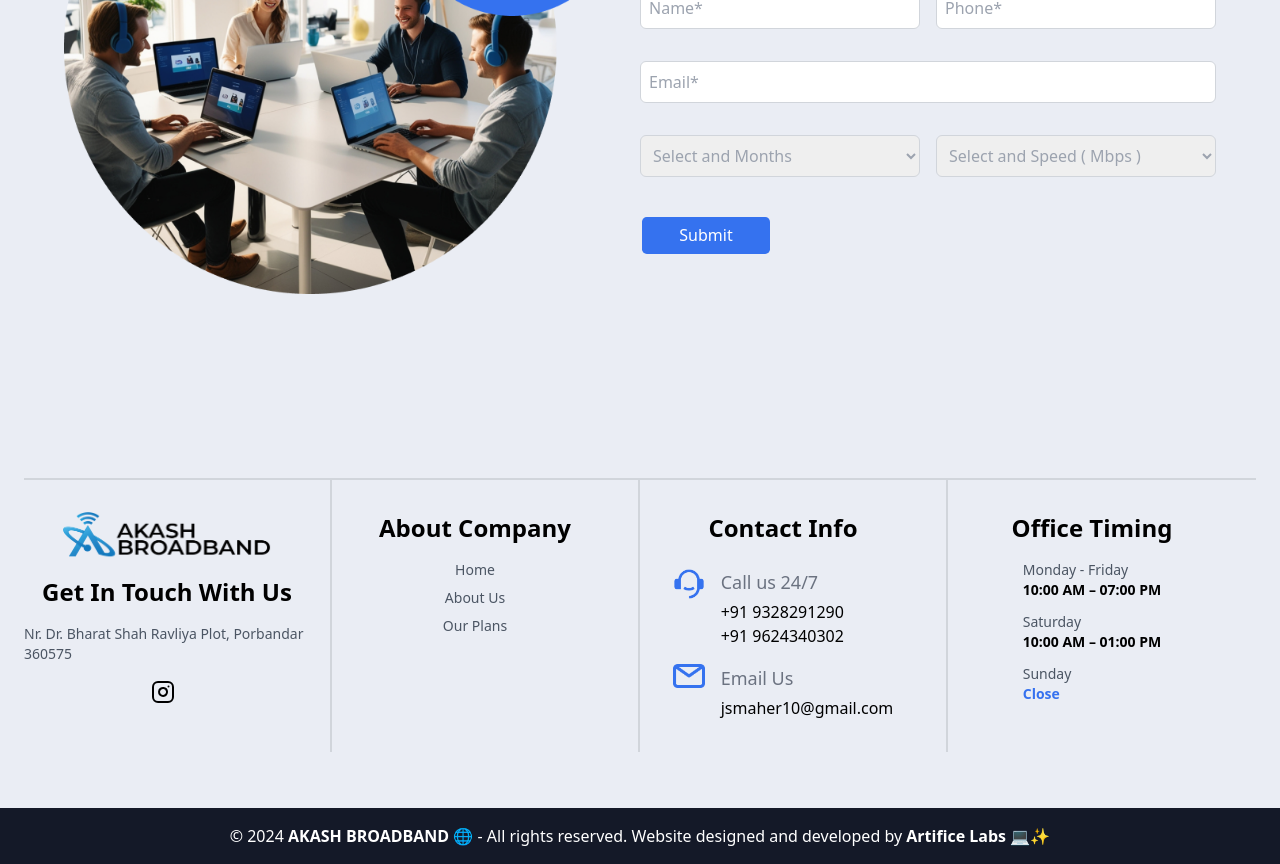
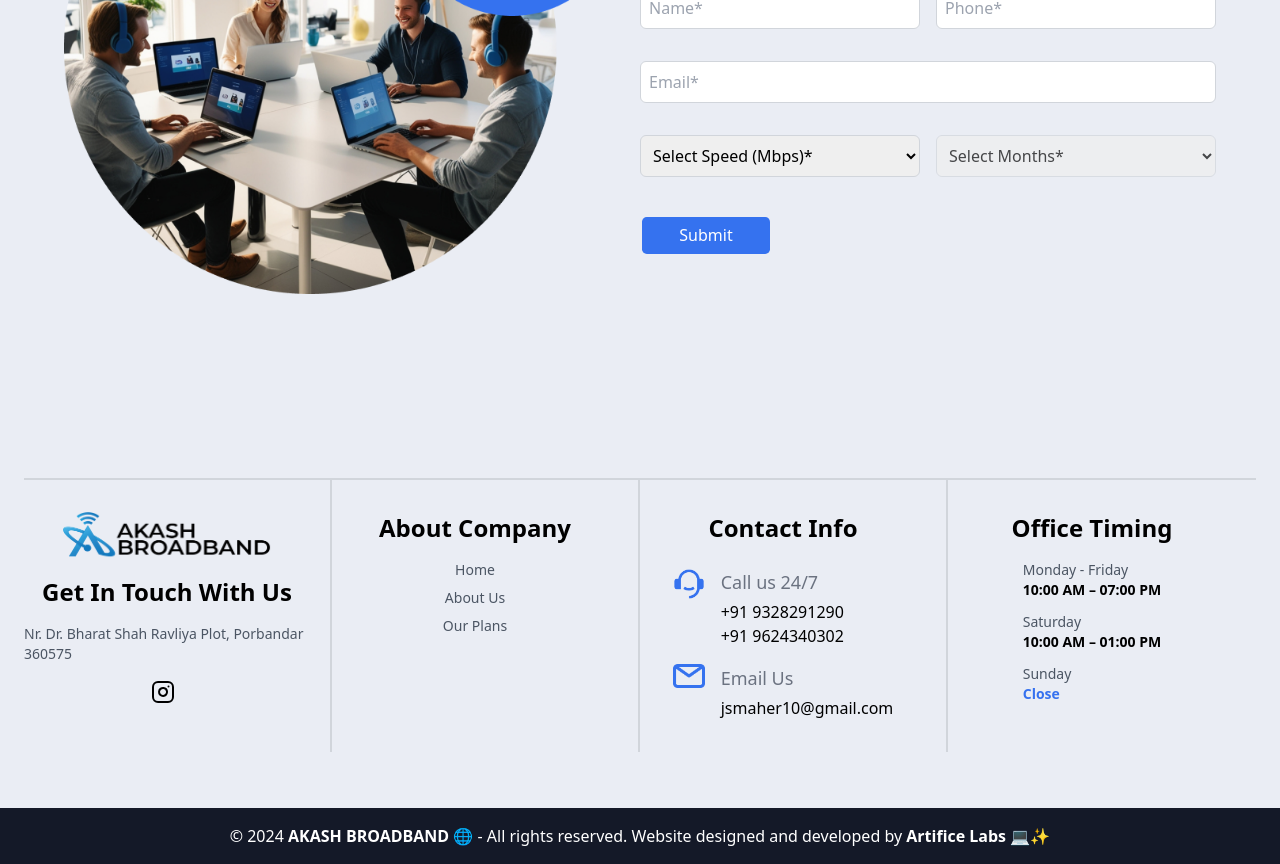
Before and after one commit to artifice7/BroadBand, a React (Vite) app in the folder broadband/: page / in a window 1280 px wide. Shown: the part 5960-6824 px from the top of the page. Built offline with nearby package versions, Linux system fonts and the light colour scheme; a web font is replaced by a local one.

Commit message:
redirect form response

```diff
--- a/broadband/src/Buttons/button1.jsx
+++ b/broadband/src/Buttons/button1.jsx
@@ -1,17 +1,18 @@
 import PropTypes from "prop-types";
 import "./button1.css";
 
-const Button = ({ onClick, children }) => {
+const Button1 = ({ type = "button", onClick = () => {}, children }) => {
   return (
-    <button onClick={onClick} className="btn">
+    <button type={type} onClick={onClick} className="btn">
       {children}
     </button>
   );
 };
 
-Button.propTypes = {
-  onClick: PropTypes.func.isRequired,
+Button1.propTypes = {
+  type: PropTypes.string,
+  onClick: PropTypes.func,
   children: PropTypes.node.isRequired,
 };
 
-export default Button;
+export default Button1;
--- a/broadband/src/Home/Slider.jsx
+++ b/broadband/src/Home/Slider.jsx
@@ -25,7 +25,7 @@ export default function Slider() {
           rel="stylesheet"
         />
         <SwiperSlide>
-          <div className="bg-[#EAEDF4] h-auto max-w-[1712px] mx-auto pt-24 px-8">
+          <div className="bg-[#EAEDF4] h-auto max-w-[1712px] lg:mx-auto lg:pt-24 px-8">
             <div className="mr-10 flex flex-col-reverse md:flex-row items-center mt-10 md:mt-10">
               {/* Left Text Content */}
               <div className="md:w-1/2 text-left lg:w-3/5 md:pl-10 flex flex-col justify-between">
@@ -77,7 +77,7 @@ export default function Slider() {
           </div>
         </SwiperSlide>
         <SwiperSlide>
-          <div className="bg-[#EAEDF4] max-w-[1712px] mx-auto pt-24 px-8">
+          <div className="bg-[#EAEDF4] max-w-[1712px] lg:mx-auto lg:pt-24 px-8">
             <div className="mr-10 flex flex-col-reverse md:flex-row items-center mt-10 md:mt-10">
               {/* Left Text Content */}
               <div className="md:w-1/2 text-left lg:w-3/5 md:pl-10 flex flex-col justify-between">
--- a/broadband/src/Home/TeamSection.jsx
+++ b/broadband/src/Home/TeamSection.jsx
@@ -1,5 +1,22 @@
 import { useState } from "react";
+import { z } from "zod";
 import Button1 from "../Buttons/button1";
+
+const formSchema = z.object({
+  name: z.string().min(3, "Name must be at least 3 characters long"),
+  phone: z.string().regex(/^[0-9]{10}$/, "Phone number must be 10 digits"),
+  email: z.string().email("Invalid email address"),
+  months: z.string().min(1, "Please select a valid month option"),
+  speed: z.string().min(1, "Please select a valid speed option"),
+});
+
+const speedOptions = {
+  30: ["6", "12", "15"],
+  40: ["6", "12", "15"],
+  80: ["6", "12"],
+  100: ["6", "12"],
+  200: ["6", "12"],
+};
 
 const TeamSection = () => {
   const [formData, setFormData] = useState({
@@ -10,56 +27,44 @@ const TeamSection = () => {
     speed: "",
   });
 
-  const [errors, setErrors] = useState({
-    name: "",
-    phone: "",
-    email: "",
-  });
+  const [errors, setErrors] = useState({});
+  const [availableMonths, setAvailableMonths] = useState([]);
 
   const handleChange = (e) => {
     const { name, value } = e.target;
+
     setFormData((prevData) => ({ ...prevData, [name]: value }));
 
     if (errors[name]) {
       setErrors((prevErrors) => ({ ...prevErrors, [name]: "" }));
     }
-  };
 
-  const validateForm = () => {
-    let isValid = true;
-    let errors = {};
-
-    if (!formData.name) {
-      errors.name = "Name is required";
-      isValid = false;
+    if (name === "speed") {
+      setAvailableMonths(speedOptions[value] || []);
+      setFormData((prevData) => ({ ...prevData, months: "" }));
     }
-
-    const phoneRegex = /^[0-9]{10}$/;
-    if (!formData.phone) {
-      errors.phone = "Phone is required";
-      isValid = false;
-    } else if (!phoneRegex.test(formData.phone)) {
-      errors.phone = "Phone number must be 10 digits";
-      isValid = false;
-    }
-
-    const emailRegex = /^[^\s@]+@[^\s@]+\.[^\s@]+$/;
-    if (!formData.email) {
-      errors.email = "Email is required";
-      isValid = false;
-    } else if (!emailRegex.test(formData.email)) {
-      errors.email = "Invalid email address";
-      isValid = false;
-    }
-
-    setErrors(errors);
-    return isValid;
   };
 
   const handleSubmit = (e) => {
     e.preventDefault();
-    if (validateForm()) {
-      alert("Form submitted successfully");
+    try {
+      formSchema.parse(formData);
+
+      const message = `Hi, my name is ${formData.name} and this is my phone number ${formData.phone}, with my mail ${formData.email}, and I want to select ${formData.speed} Mbps plan for ${formData.months} months`;
+
+      const encodedMessage = encodeURIComponent(message);
+      const whatsappNumber = "+919228233008";
+      const whatsappURL = `https://wa.me/${whatsappNumber}?text=${encodedMessage}`;
+
+      window.open(whatsappURL, "_blank");
+    } catch (error) {
+      if (error instanceof z.ZodError) {
+        const errorMap = error.errors.reduce((acc, err) => {
+          acc[err.path[0]] = err.message;
+          return acc;
+        }, {});
+        setErrors(errorMap);
+      }
     }
   };
 
@@ -128,20 +133,31 @@ const TeamSection = () => {
           </div>
           <div className="flex flex-col lg:flex-row gap-4">
             <select
+              name="speed"
+              value={formData.speed}
+              onChange={handleChange}
+              className="w-full p-2 border border-gray-300 rounded-md focus:outline-none focus:ring-2 focus:ring-blue-500"
+            >
+              <option value="">Select Speed (Mbps)*</option>
+              {Object.keys(speedOptions).map((speed) => (
+                <option key={speed} value={speed}>
+                  {speed} Mbps
+                </option>
+              ))}
+            </select>
+            <select
               name="months"
               value={formData.months}
               onChange={handleChange}
-              className="w-full p-2 border border-gray-300 text-gray-400 rounded-md focus:outline-none focus:ring-2 focus:ring-blue-500"
+              className="w-full p-2 border border-gray-300 rounded-md focus:outline-none focus:ring-2 focus:ring-blue-500"
+              disabled={!availableMonths.length}
             >
-              <option value="">Select and Months</option>
-            </select>
-            <select
-              name="speed"
-              value={formData.speed}
-              onChange={handleChange}
-              className="w-full p-2 border border-gray-300 text-gray-400 rounded-md focus:outline-none focus:ring-2 focus:ring-blue-500"
-            >
-              <option value="">Select and Speed ( Mbps )</option>
+              <option value="">Select Months*</option>
+              {availableMonths.map((month) => (
+                <option key={month} value={month}>
+                  {month} Months
+                </option>
+              ))}
             </select>
           </div>
           <div className="-translate-x-1.5">
--- a/broadband/src/Home/styles.css
+++ b/broadband/src/Home/styles.css
@@ -14,6 +14,5 @@
 
 .swiper-slide img {
     display: block;
-
     object-fit: cover;
 }
--- /dev/null
+++ b/package.json
@@ -0,0 +1,5 @@
+{
+  "dependencies": {
+    "zod": "^3.23.8"
+  }
+}
```
Also changed, not shown: 1 other file (tests, documents, lock files or other folders).
